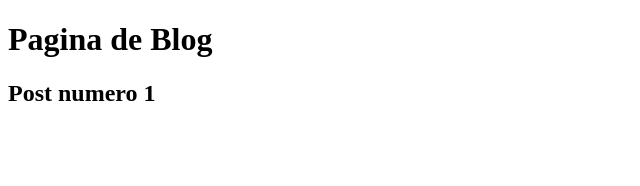
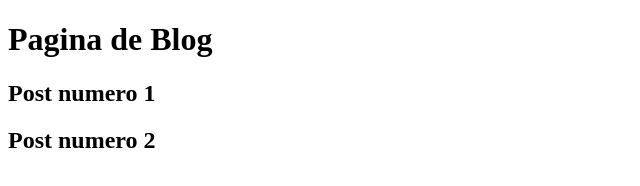
Before and after one commit to AiltonJ97/AulaGitHub, a plain HTML site: page Blog.html in a window 1280 px wide. Shown: the whole page, without its empty margins (0-640 px from the left). Drawn offline with Linux system fonts and the light colour scheme.

Commit message:
Atualização do Blog

```diff
--- a/Blog.html
+++ b/Blog.html
@@ -7,9 +7,8 @@
     <title>Document</title>
 </head>
 <body>
-    <h1>
-        Pagina de Blog
-    </h1>
+    <h1>Pagina de Blog</h1>
     <h2>Post numero 1</h2>
+    <h2>Post numero 2</h2>
 </body>
 </html>
```
